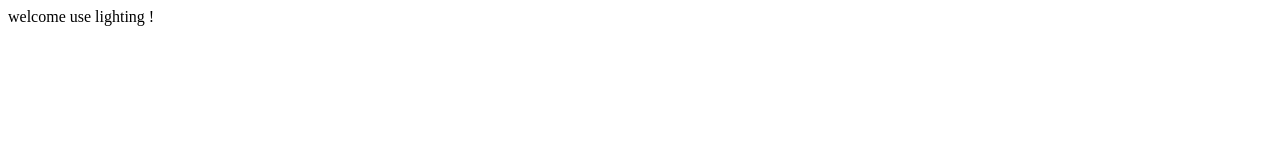
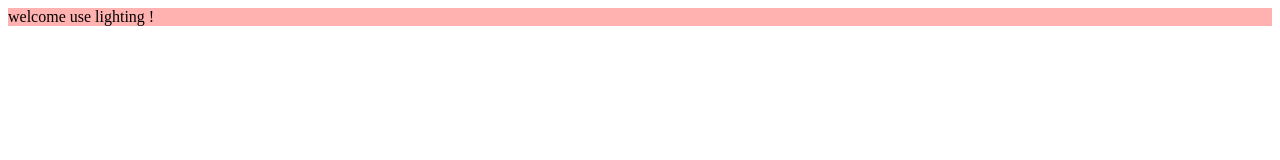
Before and after one commit to zhengweibin/Lightning, a plain HTML site: page index.html in a window 1280 px wide. Drawn offline with Linux system fonts and the light colour scheme.

Commit message:
modify index.html

```diff
--- a/index.html
+++ b/index.html
@@ -5,7 +5,7 @@
     <script type="text/javascript" src="js/lighting.js"></script>
     <script type="text/javascript">
         $(function(){
-          $("#light_one").html('welcome use lighting !');
+          $("#light_one").Lightning('welcome use lighting !');
         });
     </script>
 </head>
```
